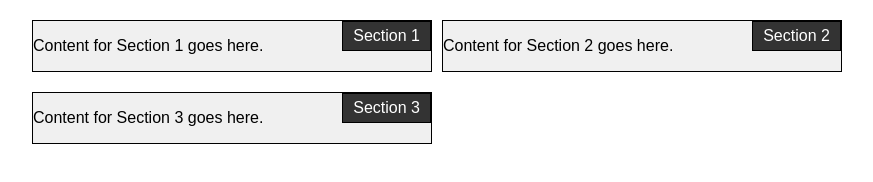
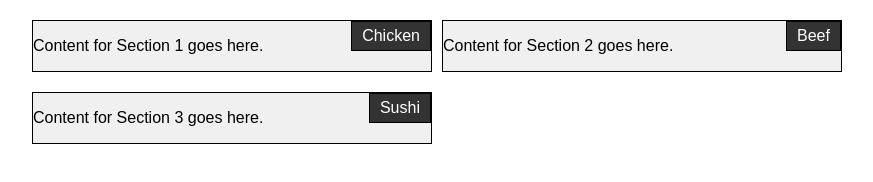
Before and after one commit to bernardmatanga/module2-solution, a plain HTML site: page index.html in a window 1280 px wide. Shown: the whole page, without its empty margins (8-881 px from the left). Drawn offline with Linux system fonts and the light colour scheme.

Commit message:
Update index.html

```diff
--- a/index.html
+++ b/index.html
@@ -5,21 +5,21 @@
     <meta charset="UTF-8">
     <meta name="viewport" content="width=device-width, initial-scale=1.0">
     <link rel="stylesheet" href="css/styles.css">
-    <title>Your Responsive Page</title>
+    <title>Assignment Solution for Module 2</title>
 </head>
 
 <body>
     <div class="container">
         <div class="section">
-            <div class="section-title">Section 1</div>
+            <div class="section-title">Chicken</div>
             <p>Content for Section 1 goes here.</p>
         </div>
         <div class="section">
-            <div class="section-title">Section 2</div>
+            <div class="section-title">Beef</div>
             <p>Content for Section 2 goes here.</p>
         </div>
         <div class="section">
-            <div class="section-title">Section 3</div>
+            <div class="section-title">Sushi</div>
             <p>Content for Section 3 goes here.</p>
         </div>
     </div>
```
